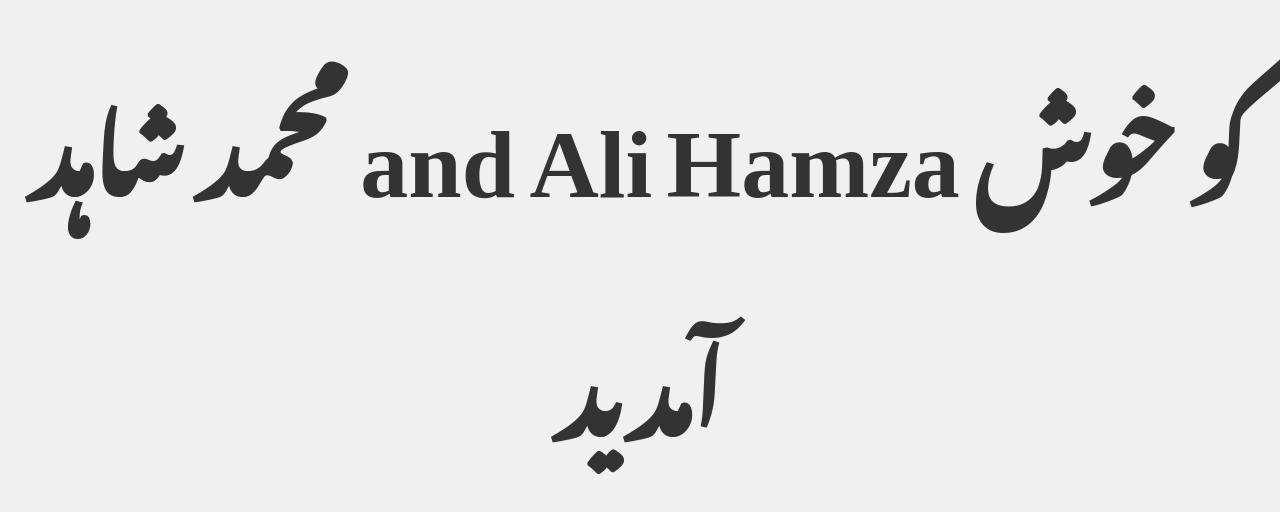
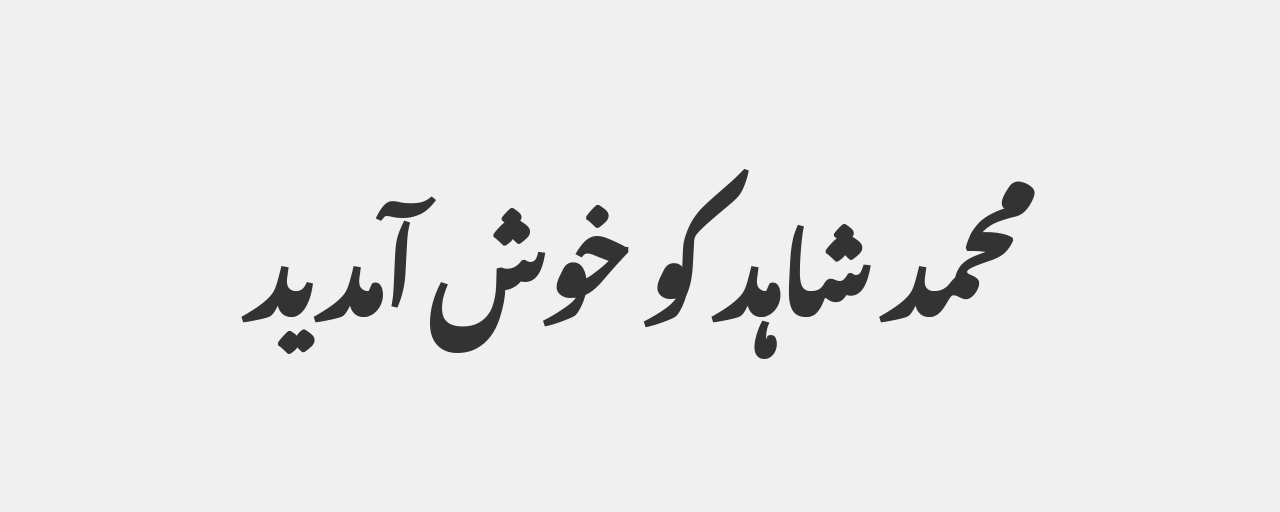
Before and after one commit to MS-gillJutt/store-management-app, a plain HTML site: page index.html in a window 1280 px wide. Shown: the part 146-658 px from the top of the page. Drawn offline with Linux system fonts and the light colour scheme.

Commit message:
remove hamza

```diff
--- a/index.html
+++ b/index.html
@@ -36,7 +36,7 @@
 </head>
 <body>
     <div class="welcome-message">
-        <h1>محمد شاہد and Ali Hamza کو خوش آمدید</h1>
+        <h1>محمد شاہد کو خوش آمدید</h1>
     </div>
 </body>
 </html>
```
